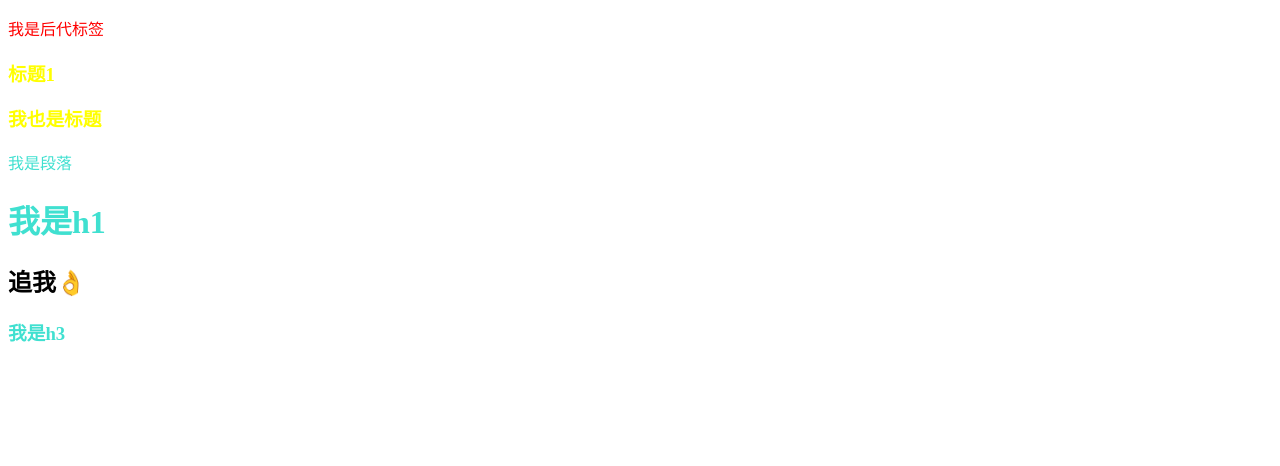
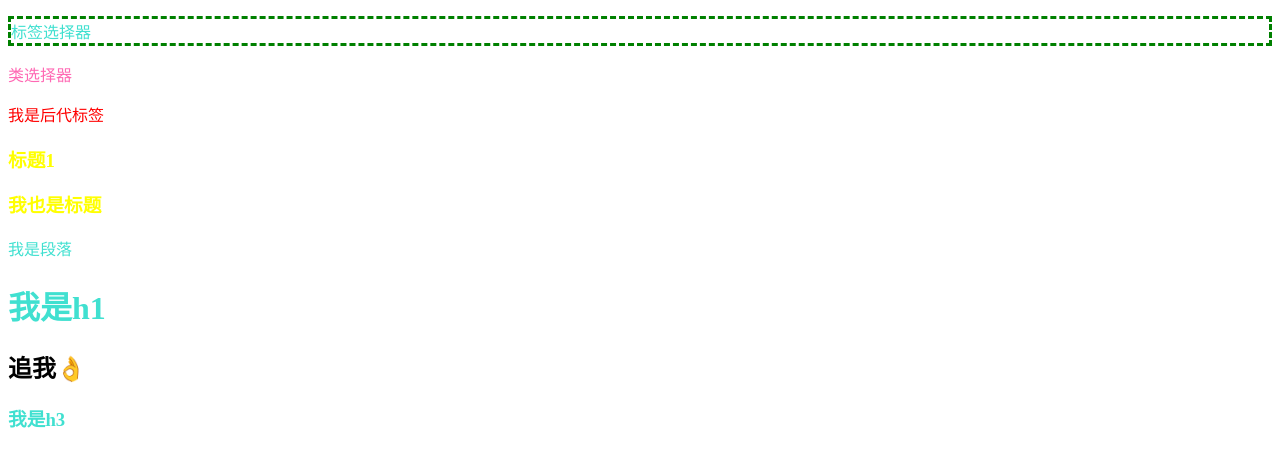
Before and after one commit to hhszzheng/learnWeb, a plain HTML site: page 02-CSS/03-选择器/index.html in a window 1280 px wide. Drawn offline with Linux system fonts and the light colour scheme.

Commit message:
选择器更新

```diff
--- a/02-CSS/03-选择器/index.html
+++ b/02-CSS/03-选择器/index.html
@@ -6,6 +6,27 @@
     <title>选择器</title>
     <style >
 
+
+        /* 标签选择器
+        p{
+
+        }
+        ID选择器：规定用#来选择
+        #mytitle{
+            border:3px dashed green;
+        }
+
+
+
+         */
+        /* id选择器 */
+        #haha{
+            border: 3px dashed green;
+        }
+        /* 类选择器 */
+        .lalala{
+            color: hotpink;
+        }
         /* 后代选择器 */
         div p{
             color: red;
@@ -14,17 +35,23 @@
         h3.special{
             color: yellow;
         }
+        /* 并集选择器 */
         p,h1,#llla,.one{
             color: turquoise;
         }
+
+
+
+
     </style>
 </head>
 
 
 <body>
 
-    <p id="haha"></p>
-    <p class="lalala"></p>
+    <p id="haha"> 标签选择器</p>
+
+    <p class="lalala">类选择器</p>
 
     <div>
         <p>我是后代标签</p>
```
